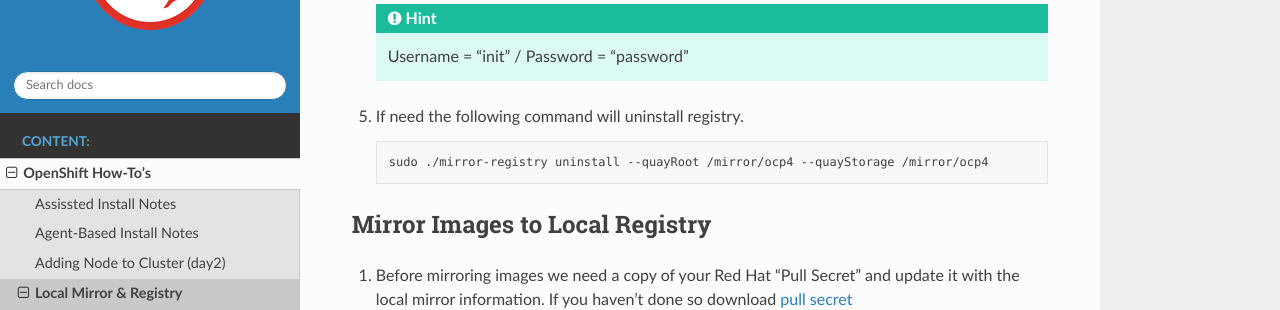
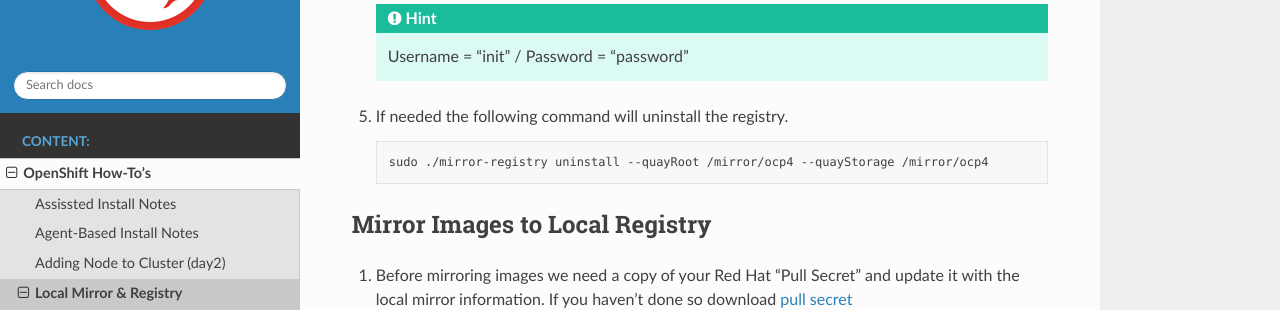
Before and after one commit to vtog/labGuides, a Sphinx documentation site: the page built from source/ocp/local-mirror-registry.rst, in a window 1280 px wide and 900 px high, scrolled down 1347 px. Shown: the part 151-461 px from the top of the window. Built offline with Sphinx 7.4.7 and the Read the Docs theme 2.0.0, drawn with Linux system fonts in a browser that asks for light colours; pages that are not in the unit, such as notebooks, are missing from menus.

Commit message:
mirror guide typo

```diff
--- a/source/ocp/local-mirror-registry.rst
+++ b/source/ocp/local-mirror-registry.rst
@@ -68,7 +68,8 @@
 #. Access mirror via browser at `<https://mirror.lab.local:8443>`_
 
    .. hint:: Username = "init" / Password = "password"
-#. If need the following command will uninstall registry.
+
+#. If needed the following command will uninstall the registry.
 
    .. code-block:: bash
 
```
